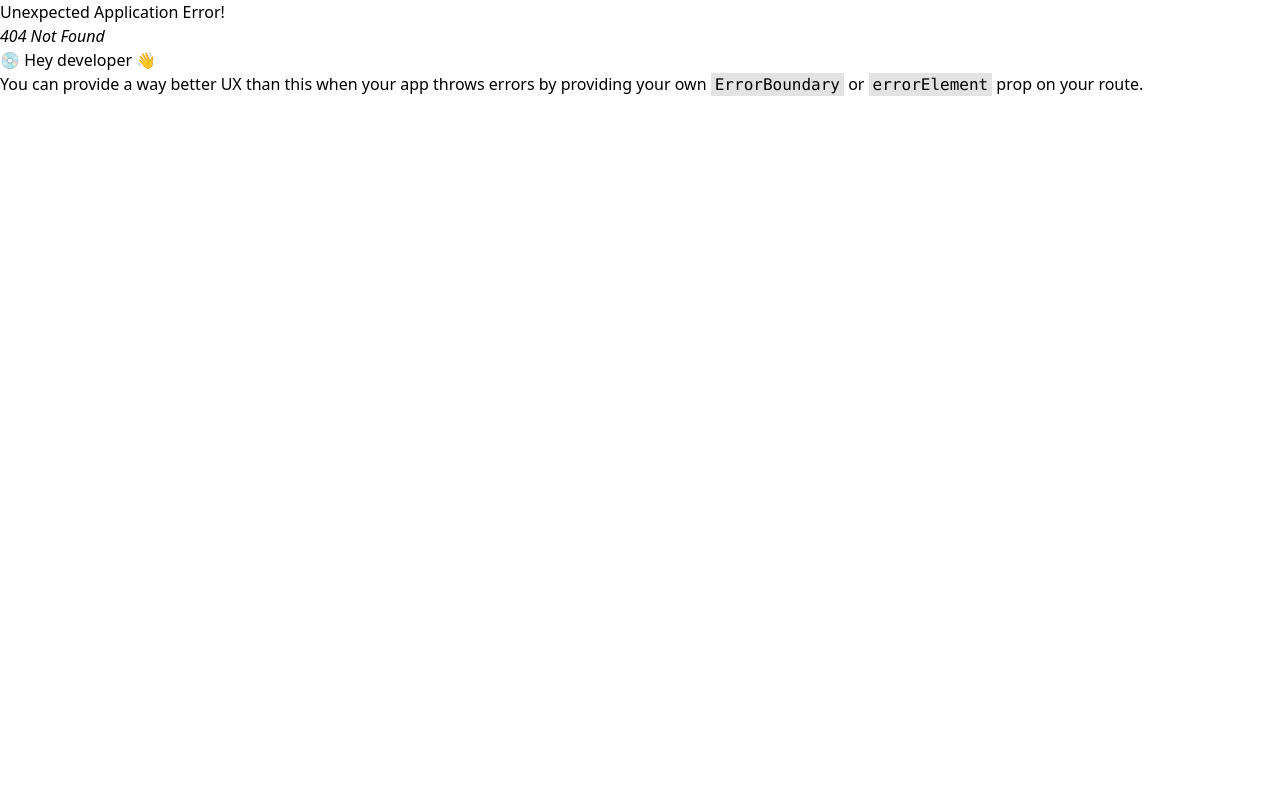
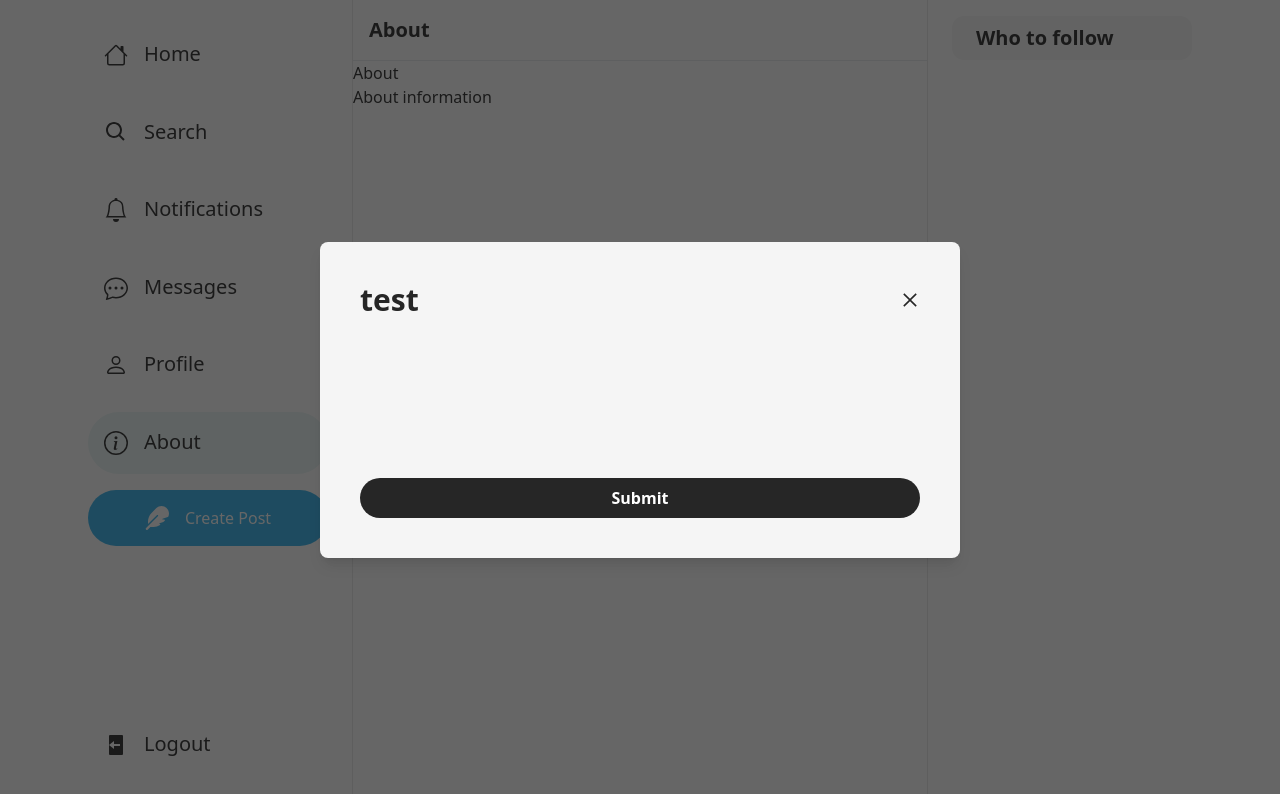
Before and after one commit to Tamashi-Dake/mesom, a React (Vite) app: page /about in a window 1280 px wide. Before the commit this address had no page. Shown: the top 794 px of the page. Built offline with nearby package versions, Linux system fonts and the light colour scheme.

Commit message:
Add sample Pages

```diff
--- /dev/null
+++ b/src/components/shared/Input.jsx
@@ -0,0 +1,39 @@
+import PropTypes from "prop-types";
+import { twMerge } from "tailwind-merge";
+
+const Input = ({
+  placeholder,
+  value,
+  type,
+  disabled,
+  onChanged,
+  className,
+}) => {
+  return (
+    <input
+      disabled={disabled}
+      type={type}
+      value={value}
+      placeholder={placeholder}
+      onChange={onChanged}
+      className={twMerge(
+        "px-4 py-2 text-lg border-2 border-neutral-200 text-neutral-900 placeholder-neutral-500 bg-neutral-100   rounded-md outline-none focus:border-sky-500 focus:border-2 transition",
+        disabled
+          ? "bg-neutral-500 opacity-70 cursor-not-allowed"
+          : "cursor-text",
+        className
+      )}
+    />
+  );
+};
+
+Input.propTypes = {
+  disabled: PropTypes.bool,
+  type: PropTypes.string,
+  value: PropTypes.string,
+  placeholder: PropTypes.string,
+  onChanged: PropTypes.func,
+  className: PropTypes.string,
+};
+
+export default Input;
--- a/src/components/shared/config.jsx
+++ b/src/components/shared/config.jsx
@@ -1,3 +1,4 @@
+import { BiSearch } from "react-icons/bi";
 import {
   BsBell,
   BsChatDots,
@@ -7,13 +8,12 @@ import {
 } from "react-icons/bs";
 import { CiMail } from "react-icons/ci";
 import { FaFeather } from "react-icons/fa6";
-import { IoEarthOutline } from "react-icons/io5";
 export const routes = [
   { name: "Home", path: "/", icon: <BsHouse size={24} color="black" /> },
   {
-    name: "Discovery",
-    path: "/discovery",
-    icon: <IoEarthOutline size={24} color="black" />,
+    name: "Search",
+    path: "/search",
+    icon: <BiSearch size={24} color="black" />,
   },
   {
     name: "Notifications",
--- /dev/null
+++ b/src/pages/About.jsx
@@ -0,0 +1,15 @@
+import Header from "../components/Header";
+
+const About = () => {
+  return (
+    <>
+      <Header label="About" />
+      <div>
+        <h2>About</h2>
+        <p>About information</p>
+      </div>
+    </>
+  );
+};
+
+export default About;
--- /dev/null
+++ b/src/pages/Messages.jsx
@@ -0,0 +1,15 @@
+import Header from "../components/Header";
+
+const Messages = () => {
+  return (
+    <>
+      <Header label="Messages" />
+      <div>
+        <h2>Messages</h2>
+        <p>Messages information</p>
+      </div>
+    </>
+  );
+};
+
+export default Messages;
--- /dev/null
+++ b/src/pages/Notification.jsx
@@ -0,0 +1,15 @@
+import Header from "../components/Header";
+
+const Notifications = () => {
+  return (
+    <>
+      <Header label="Notifications" />
+      <div>
+        <h2>Notifications</h2>
+        <p>Notifications information</p>
+      </div>
+    </>
+  );
+};
+
+export default Notifications;
--- a/src/pages/Profile.jsx
+++ b/src/pages/Profile.jsx
@@ -1,9 +1,14 @@
+import Header from "../components/Header";
+
 const Profile = () => {
   return (
-    <div>
-      <h2>Profile</h2>
-      <p>Profile information</p>
-    </div>
+    <>
+      <Header label="Profile" />
+      <div>
+        <h2>Profile</h2>
+        <p>Profile information</p>
+      </div>
+    </>
   );
 };
 
--- /dev/null
+++ b/src/pages/Search.jsx
@@ -0,0 +1,15 @@
+import Header from "../components/Header";
+
+const Search = () => {
+  return (
+    <>
+      <Header label="Search" />
+      <div>
+        <h2>Search</h2>
+        <p>Search information</p>
+      </div>
+    </>
+  );
+};
+
+export default Search;
```
Also changed, not shown: src/main.jsx (+22 -17 lines).
